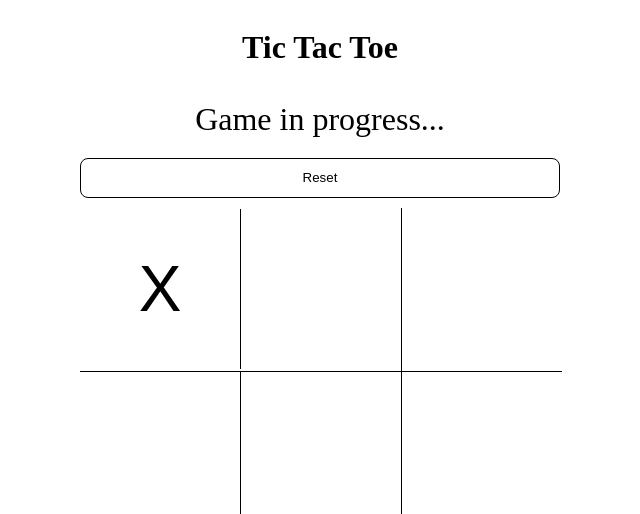
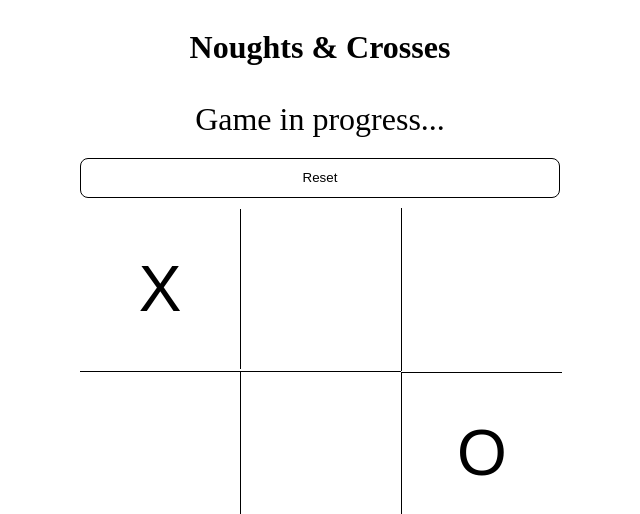
Before and after one commit to SamuelGillies/tic-tac-toe, a plain HTML site: page index.html in a window 1280 px wide. Both pictures are taken after a click on the button 480 px from the left and 287 px from the top of the page. Shown: the top 514 px of the page, without its empty margins (320-960 px from the left). Drawn offline with Linux system fonts and the light colour scheme; a web font is replaced by a local one.

Commit message:
basic computer AI added (random moves)

```diff
--- a/index.html
+++ b/index.html
@@ -6,12 +6,12 @@
     <meta name="viewport" content="width=device-width, initial-scale=1.0">
     <link rel="stylesheet" href="/styles.css">
     <script defer type="text/javascript" src="scripts.js"></script>
-    <title>Tic Tac Toe</title>
+    <title>Noughts & Crosses</title>
 </head>
 
 <body>
     <div class="banner">
-        <h1>Tic Tac Toe</h1>
+        <h1>Noughts & Crosses</h1>
     </div>
     <div class="information">
         <p id="info" class="information--declaration"> </p>
--- a/scripts.js
+++ b/scripts.js
@@ -83,8 +83,14 @@ function Controller(name1, name2) {
         board.printBoard();
     }
 
+
+
+
+
+
     return { switchPlayer, getActivePlayer, resetPlayer, printNewRound }
 }
+
 
 function Move() {
 
@@ -92,7 +98,7 @@ function Move() {
     const controller = Controller('Player 1', 'Player 2');
 
     const updateGameState = (row, col, symbol) => {
-        if ( board.getBoard()[row][col] == '') {
+        if (board.getBoard()[row][col] == '') {
             board.getBoard()[row][col] = symbol;
         } else if ((board.getBoard()[row][col] == 'X')||(board.getBoard()[row][col] == 'O')){
             board.getBoard()[row][col] == board.getBoard()[row][col];
@@ -102,14 +108,22 @@ function Move() {
     const GameOver = (input) => {
         const gameOverCheck = () => {
             if (
-                ((board.getBoard()[0][0] === `${input}`) && (board.getBoard()[1][0] === `${input}`) && (board.getBoard()[2][0] === `${input}`)) ||
-                ((board.getBoard()[0][1] === `${input}`) && (board.getBoard()[1][1] === `${input}`) && (board.getBoard()[2][1] === `${input}`)) ||
-                ((board.getBoard()[0][2] === `${input}`) && (board.getBoard()[1][2] === `${input}`) && (board.getBoard()[2][2] === `${input}`)) ||
-                ((board.getBoard()[0][0] === `${input}`) && (board.getBoard()[0][1] === `${input}`) && (board.getBoard()[0][2] === `${input}`)) ||
-                ((board.getBoard()[1][0] === `${input}`) && (board.getBoard()[1][1] === `${input}`) && (board.getBoard()[1][2] === `${input}`)) ||
-                ((board.getBoard()[2][0] === `${input}`) && (board.getBoard()[2][1] === `${input}`) && (board.getBoard()[2][2] === `${input}`)) ||
-                ((board.getBoard()[0][0] === `${input}`) && (board.getBoard()[1][1] === `${input}`) && (board.getBoard()[2][2] === `${input}`)) ||
-                ((board.getBoard()[0][2] === `${input}`) && (board.getBoard()[1][1] === `${input}`) && (board.getBoard()[2][0] === `${input}`))
+                ((board.getBoard()[0][0] === `${input}`) && (board.getBoard()[1][0] === `${input}`) &&
+                    (board.getBoard()[2][0] === `${input}`)) ||
+                ((board.getBoard()[0][1] === `${input}`) && (board.getBoard()[1][1] === `${input}`) &&
+                    (board.getBoard()[2][1] === `${input}`)) ||
+                ((board.getBoard()[0][2] === `${input}`) && (board.getBoard()[1][2] === `${input}`) &&
+                    (board.getBoard()[2][2] === `${input}`)) ||
+                ((board.getBoard()[0][0] === `${input}`) && (board.getBoard()[0][1] === `${input}`) &&
+                    (board.getBoard()[0][2] === `${input}`)) ||
+                ((board.getBoard()[1][0] === `${input}`) && (board.getBoard()[1][1] === `${input}`) &&
+                    (board.getBoard()[1][2] === `${input}`)) ||
+                ((board.getBoard()[2][0] === `${input}`) && (board.getBoard()[2][1] === `${input}`) &&
+                    (board.getBoard()[2][2] === `${input}`)) ||
+                ((board.getBoard()[0][0] === `${input}`) && (board.getBoard()[1][1] === `${input}`) &&
+                    (board.getBoard()[2][2] === `${input}`)) ||
+                ((board.getBoard()[0][2] === `${input}`) && (board.getBoard()[1][1] === `${input}`) &&
+                    (board.getBoard()[2][0] === `${input}`))
                 )   {
                         let winner = `${input} WINS`;
                         info.innerHTML = winner;
@@ -117,7 +131,8 @@ function Move() {
                             button.disabled = true;
                         });
                     }
-                else if (((board.getBoard()[0].includes('')) === false) && ((board.getBoard()[1].includes('')) === false) && ((board.getBoard()[2].includes('')) === false))
+                else if (((board.getBoard()[0].includes('')) === false) && ((board.getBoard()[1].includes('')) === false)
+                    && ((board.getBoard()[2].includes('')) === false))
                     {
                         let winner = `DRAW`;
                         info.innerHTML = winner;
@@ -135,6 +150,27 @@ function Move() {
         gameOverCheck();
     }
 
+    const aiMove = () => {
+        let aiRow = 0;
+        let aiCol = 0;
+        let isValid = true;
+
+        for (let i = 0; i < 9; i++) {
+            aiRow = Math.floor(Math.random() * 3);
+            aiCol = Math.floor(Math.random() * 3);
+
+            if (board.getBoard()[aiRow][aiCol] === '') {
+                isValid = true;
+                break;
+            }
+        }
+
+        if (isValid) {
+            board.getBoard()[aiRow][aiCol] = 'O';
+            controller.switchPlayer();
+        }
+    };
+
     const userInput = () => {
         buttons.forEach(button => {
             let row = button.dataset.row;
@@ -143,6 +179,8 @@ function Move() {
             button.addEventListener('click', () => {
                 let symbol = controller.getActivePlayer().symbol;
                 updateGameState(row, col, symbol);
+                GameOver(symbol);
+                aiMove();
                 board.printBoard();
                 GameOver(symbol);
                 controller.switchPlayer();
```
